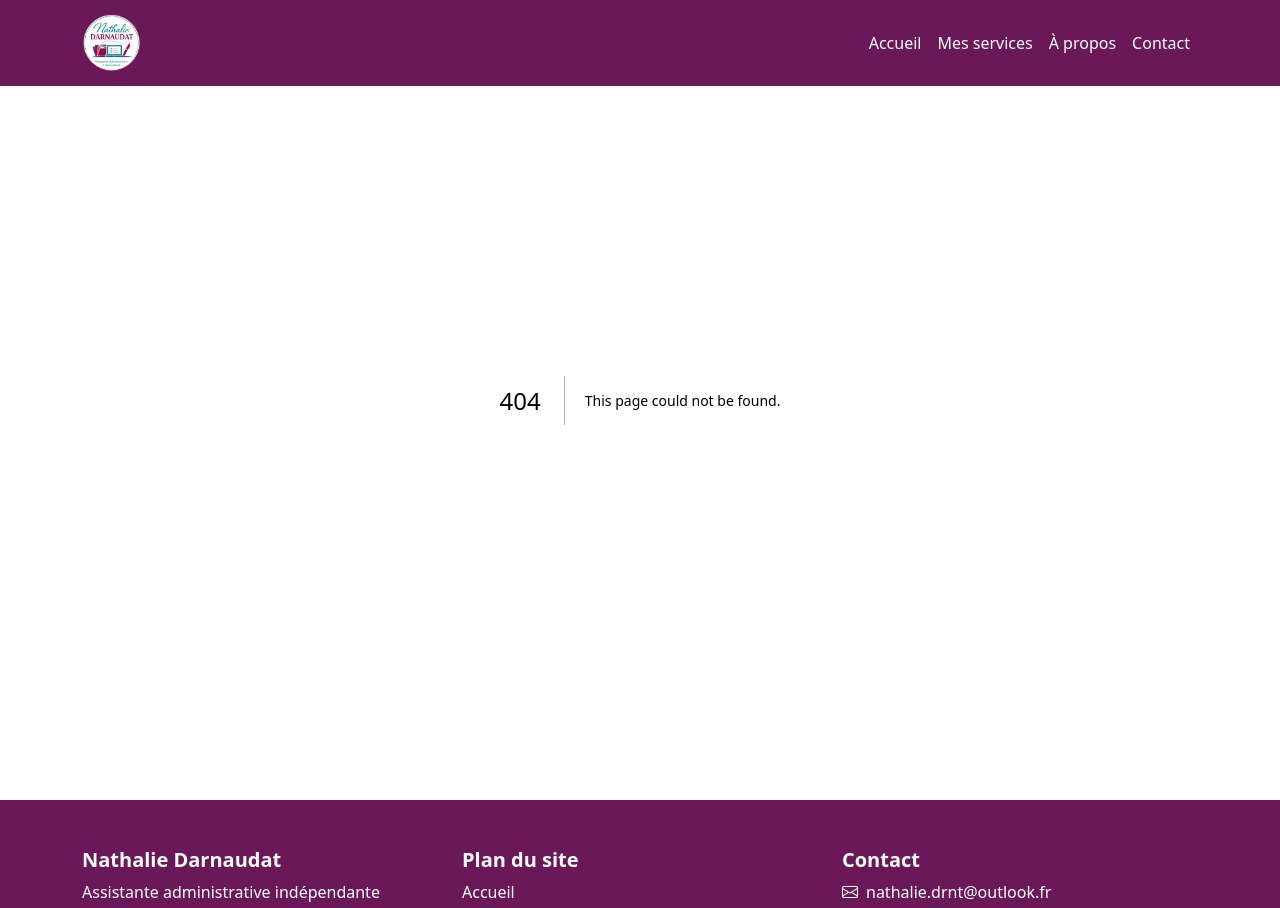
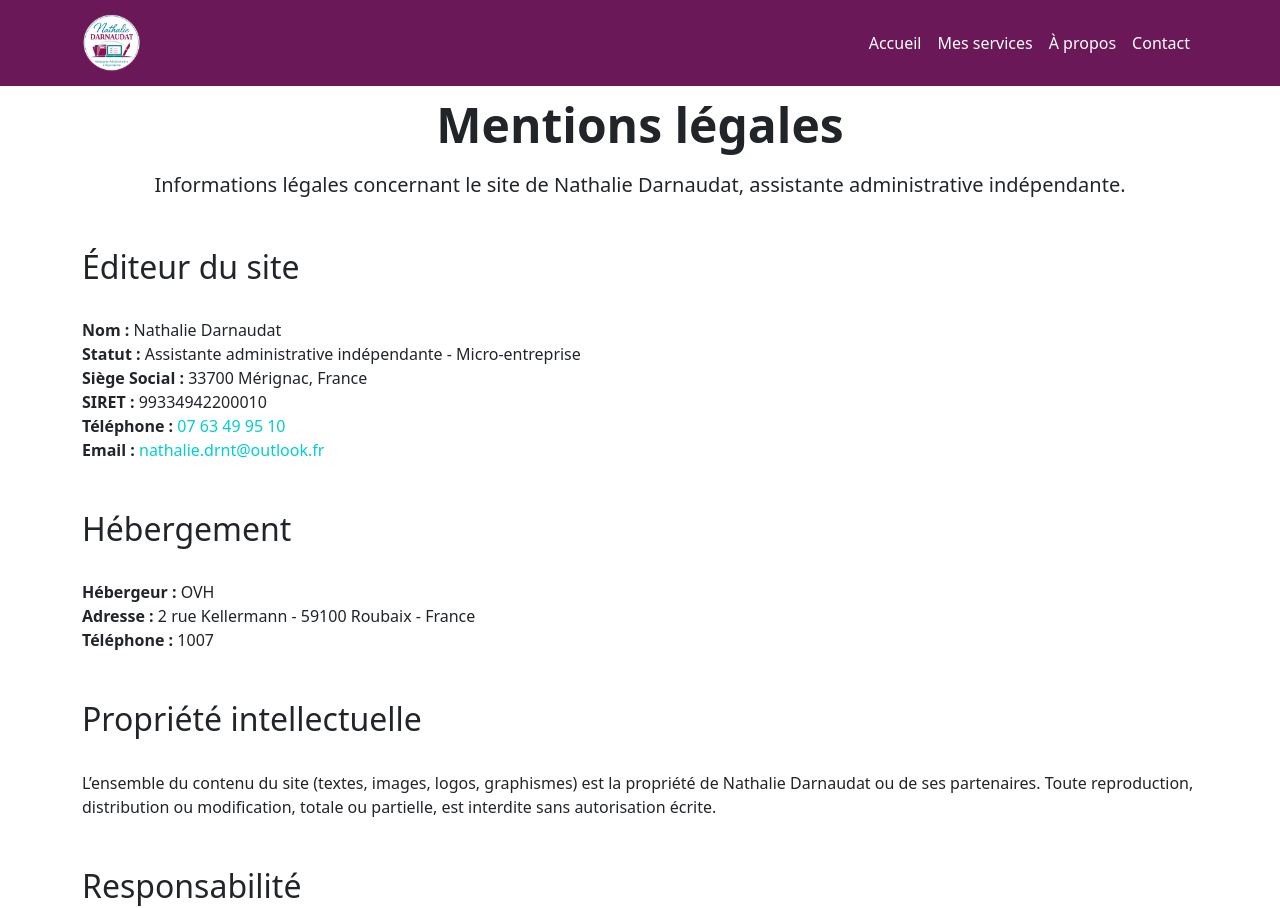
Before and after one commit to Nathi33/nathaliedarnaudat-site, a Next.js app: page /mentions-legales in a window 1280 px wide. Before the commit this address had no page. Shown: the top 908 px of the page. Built offline with nearby package versions, Linux system fonts and the light colour scheme.

Commit message:
Ajout des pages Légales

```diff
--- /dev/null
+++ b/app/mentions-legales/page.js
@@ -0,0 +1,64 @@
+import Link from 'next/link';
+
+export const metadata = {
+  title: 'Mentions légales – Nathalie Darnaudat',
+  description: "Mentions légales du site de Nathalie Darnaudat, assistante administrative indépendante en Gironde et Charente.",
+};
+
+export default function MentionsLegales() {
+  return (
+    <section className="section-legal bg-white position-relative mt-5">
+      <div className="container py-5">
+
+        <div className="text-center mb-5" data-aos="fade-up">
+          <h1 className="display-5 fw-bold mb-3">Mentions légales</h1>
+          <p className="lead mb-0">
+            Informations légales concernant le site de Nathalie Darnaudat, assistante administrative indépendante.
+          </p>
+        </div>
+
+        <div data-aos="fade-up" className="mb-5">
+          <h2>Éditeur du site</h2>
+          <p>
+            <strong>Nom :</strong> Nathalie Darnaudat<br />
+            <strong>Statut :</strong> Assistante administrative indépendante - Micro-entreprise<br />
+            <strong>Siège Social :</strong> 33700 Mérignac, France<br />
+            <strong>SIRET :</strong> 99334942200010<br />
+            <strong>Téléphone :</strong> <Link href="tel:0763499510" className='legal-link'>07 63 49 95 10</Link><br />
+            <strong>Email :</strong> <Link href="mailto:nathalie.drnt@outlook.fr" className='legal-link'>nathalie.drnt@outlook.fr</Link>
+          </p>
+        </div>
+
+        <div data-aos="fade-up" className="mb-5">
+          <h2>Hébergement</h2>
+          <p>
+            <strong>Hébergeur :</strong> OVH<br />
+            <strong>Adresse :</strong> 2 rue Kellermann - 59100 Roubaix - France<br />
+            <strong>Téléphone :</strong> 1007
+          </p>
+        </div>
+
+        <div data-aos="fade-up" className="mb-5">
+          <h2>Propriété intellectuelle</h2>
+          <p>
+            L’ensemble du contenu du site (textes, images, logos, graphismes) est la propriété de Nathalie Darnaudat ou de ses partenaires.
+            Toute reproduction, distribution ou modification, totale ou partielle, est interdite sans autorisation écrite.
+          </p>
+        </div>
+
+        <div data-aos="fade-up" className="mb-5">
+          <h2>Responsabilité</h2>
+          <p>
+            Les informations fournies sur ce site sont fournies à titre indicatif.
+            Nathalie Darnaudat ne saurait être tenue responsable des erreurs, omissions ou dommages pouvant survenir de l’utilisation du site.
+          </p>
+        </div>
+
+        <div data-aos="fade-up" className="mb-3 text-center">
+          <Link href="/" className="btn btn-turquoise btn-lg">Retour à l’accueil</Link>
+        </div>
+
+      </div>
+    </section>
+  );
+}
--- a/components/Footer.js
+++ b/components/Footer.js
@@ -31,7 +31,7 @@ export default function Footer() {
                 </Link>
               </li>
               <li>
-                <Link href="/politique-de-confidentialite" className="text-white text-decoration-none">
+                <Link href="/politique-confidentialite" className="text-white text-decoration-none">
                   Politique de confidentialité
                 </Link>
               </li>
--- a/styles/globals.css
+++ b/styles/globals.css
@@ -138,6 +138,19 @@ h1, h2, h3 {
   margin-bottom: 0.5rem;
 }
 
+/****** Légales Styles ******/
+.legal-link {
+  color: #00CED1;
+  text-decoration: none;
+  transition: all 0.3s ease;
+}
+
+.legal-link:hover {
+  color: #00CED1;
+  font-weight: bold;
+  transform: translateX(6px);
+}
+
 /****** Footer Styles ******/
 footer li {
   transition: all 0.3s ease;
```
Also changed, not shown: app/politique-confidentialite/page.js (added, +59 -0 lines).
